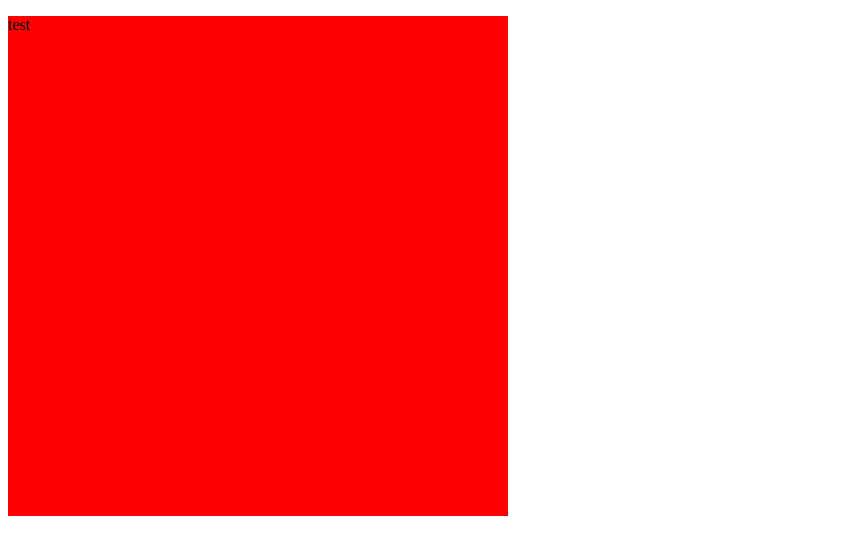
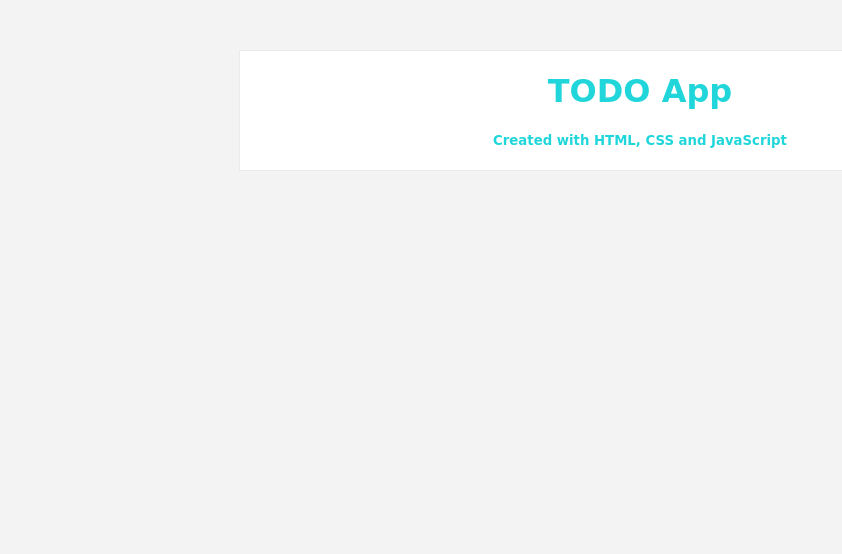
Before and after one commit to jmb521/javascript-todo, a plain HTML site: page index.html in a window 1280 px wide. Shown: the whole page, without its empty margins (0-842 px from the left). Drawn offline with Linux system fonts and the light colour scheme.

Commit message:
added some styling tweaks, including headers for the app

```diff
--- a/index.html
+++ b/index.html
@@ -5,8 +5,11 @@
   <body>
 
     <div class="main">
+      <div class="header">
+        <h1>TODO App</h1>
+        <h5>Created with HTML, CSS and JavaScript</h5>
+      </div>
 
-      <p id="test">test</p>
 
     </div>
 
--- a/scripts.js
+++ b/scripts.js
@@ -1,5 +0,0 @@
-
-
-
-  const test = document.getElementById("test").innerHTML
-  console.log(test)
--- a/stylesheet.css
+++ b/stylesheet.css
@@ -1,5 +1,20 @@
 .main {
-  background-color:  red;
-  width: 500px;
-  height: 500px;
+  margin: 0 auto;
+  border:  solid #e9ebee 1px;
+  width: 800px;
+  height: auto;
+  background-color: #ffffff;
+  margin-top: 50px;
 }
+
+body {
+  background-color: #f3f3f3;
+}
+
+div.header {
+  color: #20d6da;
+  font-family: cursive;
+  margin: 0 auto;
+  width: 100%;
+  text-align: center;
+}
```
